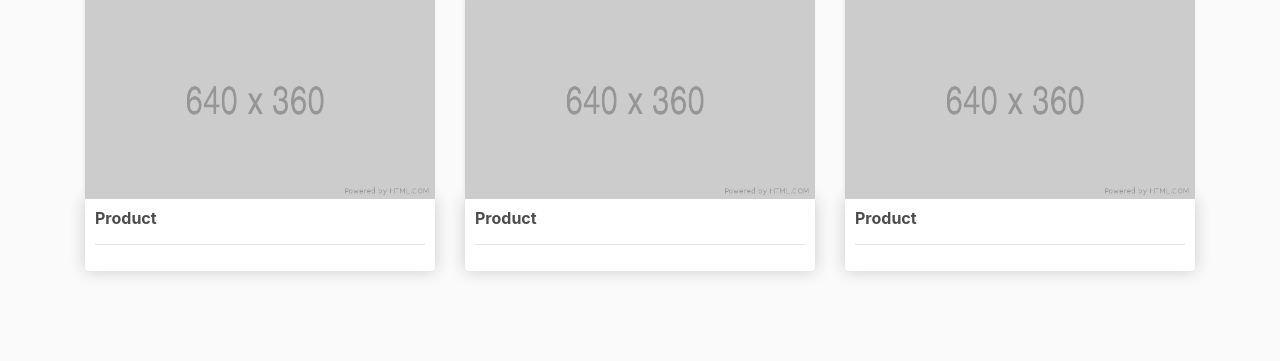
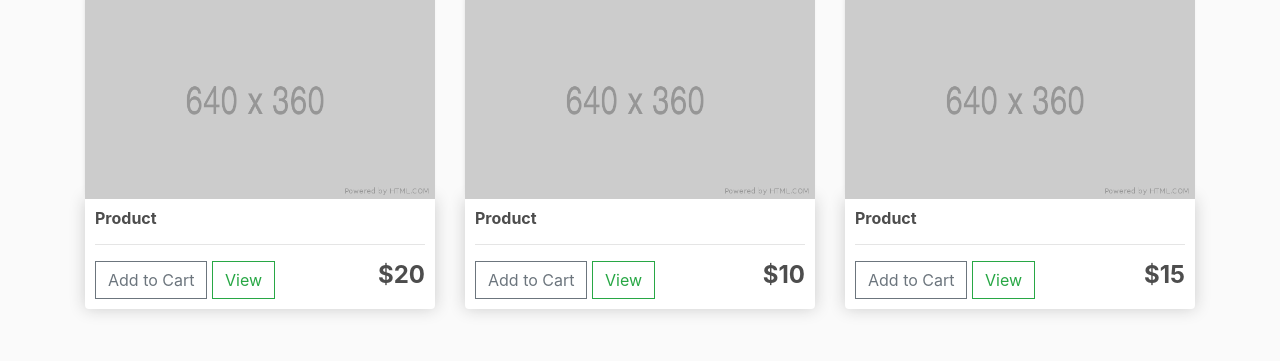
Before and after one commit to JamesMusyoka/Ecommerce, a Django app: page / in a window 1280 px wide. Shown: the part 92-453 px from the top of the page. Run offline with Django 3.2, Linux system fonts and the light colour scheme; some libraries are stand-ins or nearby versions.

Commit message:
Added some buttons image and title in the three columns

```diff
--- a/store/templates/store/store.html
+++ b/store/templates/store/store.html
@@ -8,6 +8,9 @@
             <h6><strong>Product</strong></h6>
             <hr>
 
+            <button class="btn btn-outline-secondary add-btn">Add to Cart</button>
+            <a class="btn btn-outline-success" href="#">View</a>
+            <h4 style="display: inline-block; float: right;"><strong>$20</strong></h4>
         </div>
     </div>
 
@@ -17,6 +20,9 @@
             <h6><strong>Product</strong></h6>
             <hr>
 
+            <button class="btn btn-outline-secondary add-btn">Add to Cart</button>
+            <a class="btn btn-outline-success" href="#">View</a>
+            <h4 style="display: inline-block; float: right;"><strong>$10</strong></h4>
         </div>
     </div>
 
@@ -26,6 +32,9 @@
             <h6><strong>Product</strong></h6>
             <hr>
 
+            <button class="btn btn-outline-secondary add-btn">Add to Cart</button>
+            <a class="btn btn-outline-success" href="#">View</a>
+            <h4 style="display: inline-block; float: right;"><strong>$15</strong></h4>
         </div>
     </div>
 </div>
```
